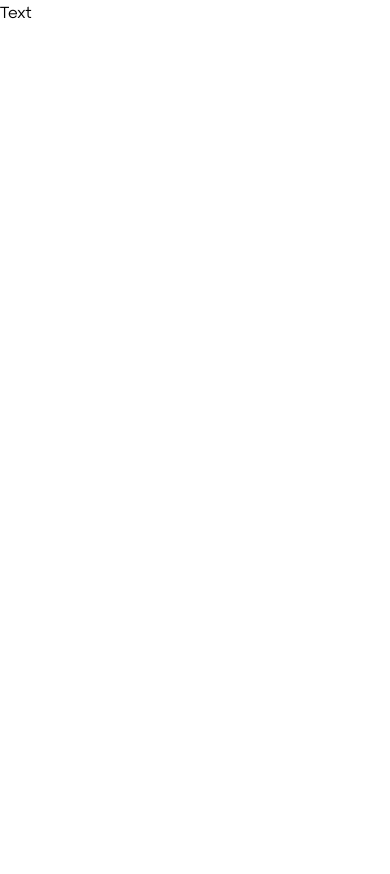
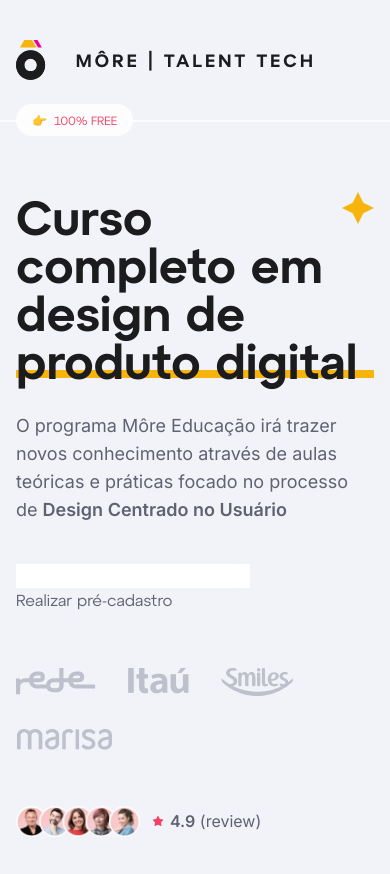
Before and after one commit to tutods/codeboost-lp-structure, a Next.js app: page / in a window 390 px wide. Shown: the top 874 px of the page. Before the commit the page ends 844 px from the top, so only its background shows below. Built offline with nearby package versions, Linux system fonts and the light colour scheme.

Commit message:
feat(wip): hero and small mobile adjustments

```diff
--- /dev/null
+++ b/src/components/ui/Header.tsx
@@ -0,0 +1,45 @@
+import Image from 'next/image';
+import Link from 'next/link';
+import { Icon } from '@components/ui/Icon';
+
+type Props = {};
+
+export const Header = ({}: Props) => (
+	<header className={'absolute left-0 right-0 top-0 w-full border-b-2 border-b-alt-white'}>
+		<div className="custom-container relative flex items-center justify-between gap-2 py-10">
+			<Link href={'/'} passHref aria-label={'Home | Talent Tech'}>
+				<Image src={'/assets/icons/logo.svg'} alt={'Talent Tech'} width={296} height={40} />
+			</Link>
+			<div className="hidden max-w-95 flex-grow items-center justify-between md:flex">
+				<Link
+					href={'#'}
+					passHref
+					className={'inline-flex items-center gap-4 font-titles text-brand-black'}
+				>
+					<span className={'underline'}>More Design</span>
+					<Icon name={'external-link'} size={'2xs'} />
+				</Link>
+
+				<ul className={'flex items-center justify-between gap-8 text-brand-black'}>
+					<li>
+						<Link href={'#'} passHref aria-label={'Linkedin'} target={'_blank'}>
+							<Icon name={'linkedin'} size={'lg'} />
+						</Link>
+					</li>
+					<li>
+						<Link href={'#'} passHref aria-label={'Instagram'} target={'_blank'}>
+							<Icon name={'instagram'} size={'lg'} />
+						</Link>
+					</li>
+				</ul>
+			</div>
+			<span
+				className={
+					'absolute -bottom-4 rounded-full bg-alt-white px-4 py-2 font-titles text-xs uppercase text-brand-red'
+				}
+			>
+				👉 ️ 100% Free
+			</span>
+		</div>
+	</header>
+);
--- a/src/components/ui/Icon.tsx
+++ b/src/components/ui/Icon.tsx
@@ -10,7 +10,9 @@
 	// 14px
 	sm: 'h-3.5 w-3.5',
 	// 12px
-	xs: 'h-3 w-3'
+	xs: 'h-3 w-3',
+	// 10px
+	'2xs': 'h-2.5 w-2.5'
 } as const;
 
 type Props = {
--- a/src/pages/index.tsx
+++ b/src/pages/index.tsx
@@ -1,8 +1,106 @@
 import Image from 'next/image';
+import { Header } from '@components/ui/Header';
+import { Icon } from '@components/ui/Icon';
+
 export default function Home() {
 	return (
-		<main>
-			<h1>Text</h1>
-		</main>
+		<>
+			<Header />
+			<main>
+				<section className={'bg-background py-48'}>
+					<div className="custom-container grid grid-cols-1 items-center gap-36 md:grid-cols-2">
+						<section>
+							<h1
+								className={
+									'relative z-1 mb-7 text-5xl font-semibold after:absolute after:inset-x-0 after:bottom-1.5 after:-z-1 after:h-2 after:bg-brand-yellow after:content-[""] md:text-6xl md:leading-[77px] md:after:bottom-3.5 md:after:w-[435px]'
+								}
+							>
+								Curso completo em design de produto digital
+								<Icon
+									size={'2xl'}
+									name={'star'}
+									className={'absolute right-0 top-0 text-brand-yellow'}
+								/>
+							</h1>
+							<p className={'mb-10 text-lg'}>
+								O programa Môre Educação irá trazer novos conhecimento através de
+								aulas teóricas e práticas focado no processo de{' '}
+								<strong>Design Centrado no Usuário</strong>
+							</p>
+							<form className={'mb-14'} onSubmit={(evt) => evt.preventDefault()}>
+								<input type="email" name="email" id="email" />
+								<button type="submit">Realizar pré-cadastro</button>
+							</form>
+							<ul
+								className={
+									'md:flex-no-wrap mb-14 flex flex-wrap gap-8 text-brand-gray opacity-80'
+								}
+							>
+								<li>
+									<Image
+										src={'/assets/images/brands/rede.svg'}
+										alt={'Rede'}
+										width={80.11}
+										height={26.24}
+									/>
+								</li>
+								<li>
+									<Image
+										src={'/assets/images/brands/itau.svg'}
+										alt={'Itaú'}
+										width={61.39}
+										height={25.31}
+									/>
+								</li>
+								<li>
+									<Image
+										src={'/assets/images/brands/smiles.svg'}
+										alt={'Smiles'}
+										width={71.47}
+										height={28.12}
+									/>
+								</li>
+								<li>
+									<Image
+										src={'/assets/images/brands/marisa.svg'}
+										alt={'Marisa'}
+										width={96.05}
+										height={20.62}
+									/>
+								</li>
+							</ul>
+
+							<section className="flex items-center gap-3">
+								<Image
+									alt={'Utilizadores'}
+									src={'/assets/images/avatars.webp'}
+									width={124}
+									height={28}
+								/>
+
+								<section className={'flex items-center gap-1.5'}>
+									<Icon
+										name={'star-alt'}
+										size={'xs'}
+										className={'text-brand-red'}
+									/>
+
+									<div>
+										<strong>4.9</strong> (review)
+									</div>
+								</section>
+							</section>
+						</section>
+						<section className={'relative hidden h-full md:block'}>
+							<Image
+								src={'/assets/images/illustration.webp'}
+								alt={'Talent Tech'}
+								fill
+							/>
+						</section>
+					</div>
+				</section>
+			</main>
+		</>
 	);
 }
--- a/src/styles/globals.css
+++ b/src/styles/globals.css
@@ -1,12 +1,11 @@
+/* Tailwind Imports */
+@import 'tailwindcss/base';
+@import 'tailwindcss/components';
+@import 'tailwindcss/utilities';
+
+/* Custom Imports */
 @import './partials/_fonts.css';
-
-@tailwind base;
-@tailwind components;
-@tailwind utilities;
-
-* {
-	@apply font-sans;
-}
+@import './partials/_custom.css';
 
 /*
 :root {
--- /dev/null
+++ b/src/styles/partials/_custom.css
@@ -0,0 +1,21 @@
+.custom-container {
+	@apply container mx-auto px-4;
+}
+
+/* Custom Rest */
+h1,
+h2,
+h3,
+h4,
+h5,
+h6 {
+	@apply font-titles text-brand-black;
+}
+
+button {
+	@apply font-titles;
+}
+
+body {
+	@apply min-h-screen font-content text-brand-text;
+}
--- a/tailwind.config.ts
+++ b/tailwind.config.ts
@@ -11,12 +11,24 @@
 					gray: '#B2B4C0',
 					yellow: '#F7B40D',
 					orange: '#F14C5D',
+					red: '#F04264',
 					pink: '#EC0393'
-				}
+				},
+				'alt-white': '#FDFDFD',
+				background: '#F2F3F9'
+			},
+			spacing: {
+				15: '3.75rem' // 60px
+			},
+			maxWidth: {
+				95: '23.75rem' // 380px
 			},
 			fontFamily: {
-				sans: ['Atyp BL Text', 'sans-serif'],
-				'sans-alt': ['Inter', 'sans-serif']
+				titles: ['Atyp BL Text', 'sans-serif'],
+				content: ['Inter', 'sans-serif']
+			},
+			zIndex: {
+				1: '1'
 			}
 		}
 	},
```
